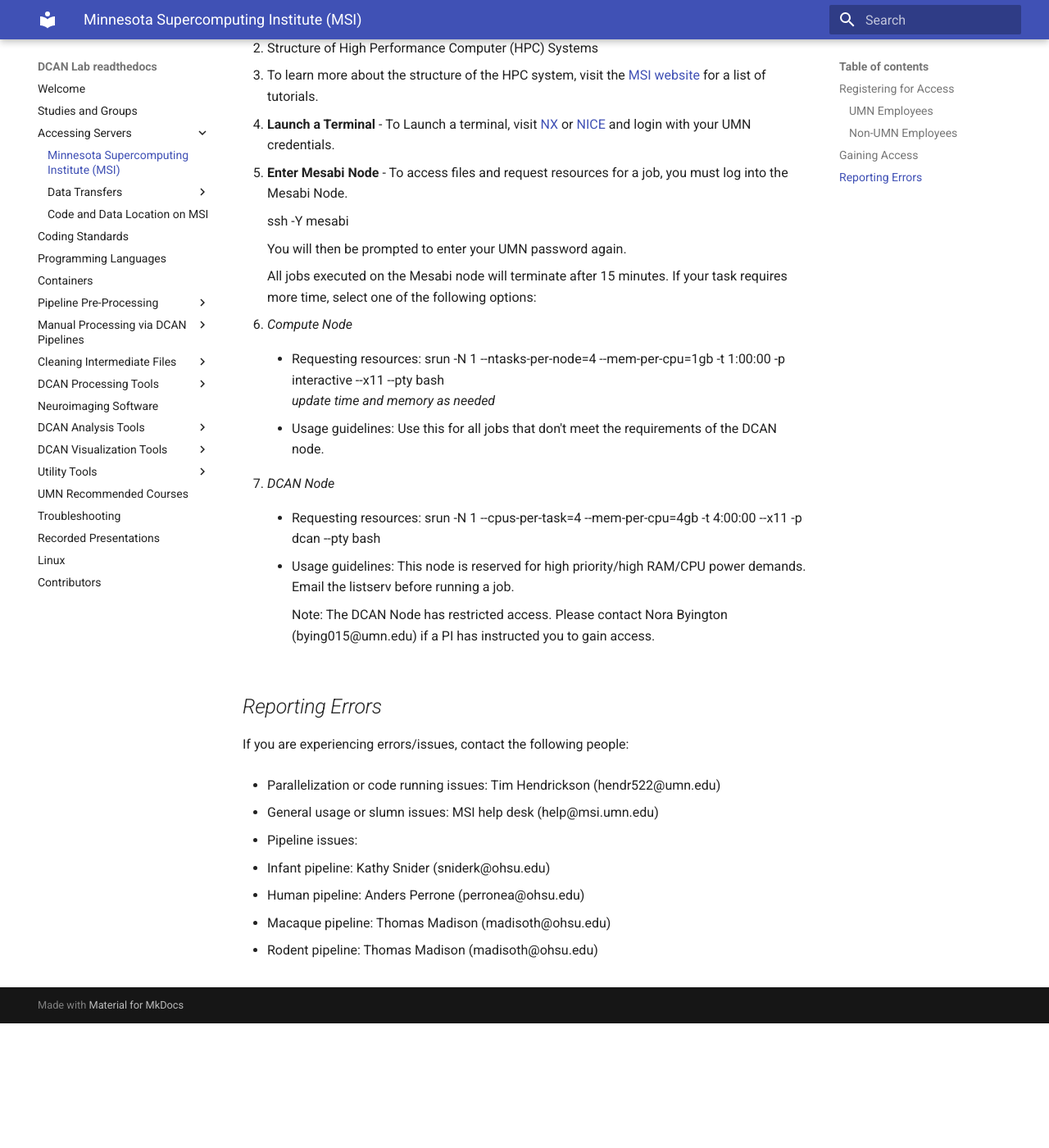
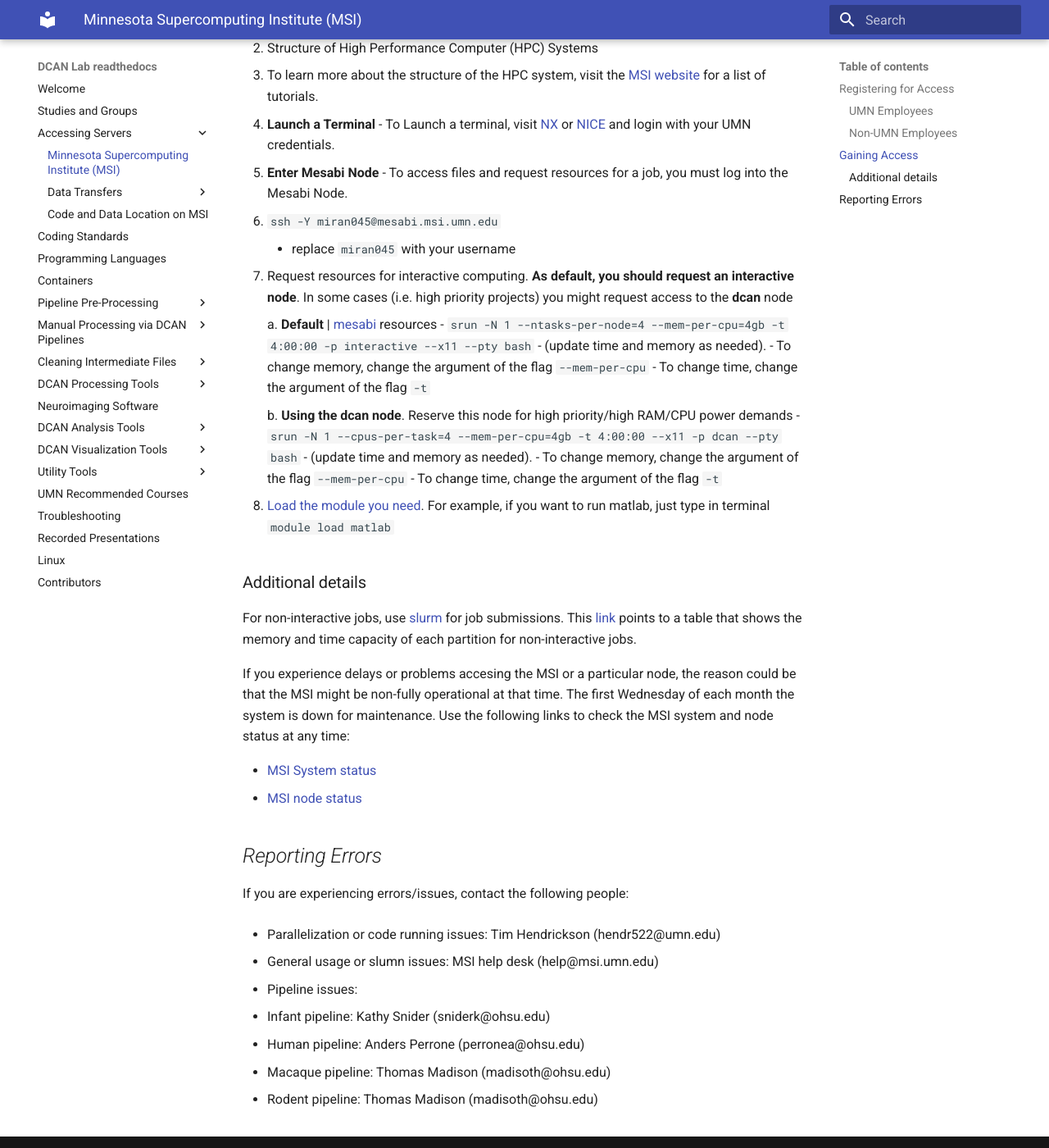
Before and after one commit to DCAN-Labs/dcan_rtd, an MkDocs documentation site: the page built from docs/access/msi.md, in a window 1280 px wide and 1400 px high, scrolled down 998 px. Shown: the whole window at 82% size. Built offline with MkDocs 1.6.1 and Material for MkDocs 9.7.7, drawn with Linux system fonts in a browser that asks for light colours; before the commit the page ends 2246 px from its top, so only the background shows below that.

```diff
--- a/docs/access/msi.md
+++ b/docs/access/msi.md
@@ -31,26 +31,33 @@ In order to request an MSI account as a non-UMN employee, a Person of Interest (
 - **Launch a Terminal** - To Launch a terminal, visit [NX](https://nx.msi.umn.edu/nxwebplayer) or [NICE](https://nice.msi.umn.edu/enginframe/vdi/vdi.xml?_uri=//com.enginframe.interactive/list.sessions) and login with your UMN credentials.
 - **Enter Mesabi Node** - To access files and request resources for a job, you must log into the Mesabi Node.
 
-    ssh -Y mesabi
+  - `ssh -Y miran045@mesabi.msi.umn.edu`
+    - replace `miran045` with your username
 
-    You will then be prompted to enter your UMN password again.
+   1. Request resources for interactive computing. **As default, you should request an interactive node**. In some cases (i.e. high priority projects) you might request access to the **dcan** node
 
-    All jobs executed on the Mesabi node will terminate after 15 minutes. If your task requires more time, select one of the following options:
+      a. **Default** | [mesabi](https://www.msi.umn.edu/content/mesabi) resources
+        - `srun -N 1 --ntasks-per-node=4  --mem-per-cpu=4gb -t 4:00:00 -p interactive --x11 --pty bash`
+        - (update time and memory as needed).
+            - To change memory, change the argument of the flag `--mem-per-cpu`
+            - To change time, change the argument of the flag `-t`
 
-  - *Compute Node*
+      b. **Using the dcan node**. Reserve this node for high priority/high RAM/CPU power demands
+        - `srun -N 1 --cpus-per-task=4 --mem-per-cpu=4gb -t 4:00:00 --x11 -p dcan --pty bash`
+        - (update time and memory as needed).
+            - To change memory, change the argument of the flag `--mem-per-cpu`
+            - To change time, change the argument of the flag `-t`
 
-    - Requesting resources:  srun -N 1 --ntasks-per-node=4  --mem-per-cpu=1gb -t 1:00:00 -p interactive --x11 --pty bash
-    *update time and memory as needed*
+   2. [Load the module you need](https://www.msi.umn.edu/support/faq/what-module). For example, if you want to run matlab, just type in terminal `module load matlab`
 
-    - Usage guidelines: Use this for all jobs that don't meet the requirements of the DCAN node.
+### Additional details
 
-  - *DCAN Node*
+For non-interactive jobs, use [slurm](https://www.msi.umn.edu/content/job-submission-and-scheduling-slurm) for job submissions. This [link](https://www.msi.umn.edu/partitions) points to a table that shows the memory and time capacity of each partition for non-interactive jobs.
 
-    - Requesting resources:  srun -N 1 --cpus-per-task=4 --mem-per-cpu=4gb -t 4:00:00 --x11 -p dcan --pty bash
+If you experience delays or problems accesing the MSI or a particular node, the reason could be that the MSI might be non-fully operational at that time. The first Wednesday of each month the system is down for maintenance. Use the following links to check the MSI system and node status at any time:
 
-    - Usage guidelines:  This node is reserved for high priority/high RAM/CPU power demands. Email the listserv before running a job.
-
-        Note: The DCAN Node has restricted access. Please contact Nora       Byington (bying015@umn.edu) if a PI has instructed you to gain access.
+- [MSI System status](https://status.msi.umn.edu/)
+- [MSI node status](https://umgcdownload.msi.umn.edu/website/slurmnodes/index.html)
 
 ## *Reporting Errors*
 
```
Also changed, not shown: docs/didactic.md (+16 -0 lines).
